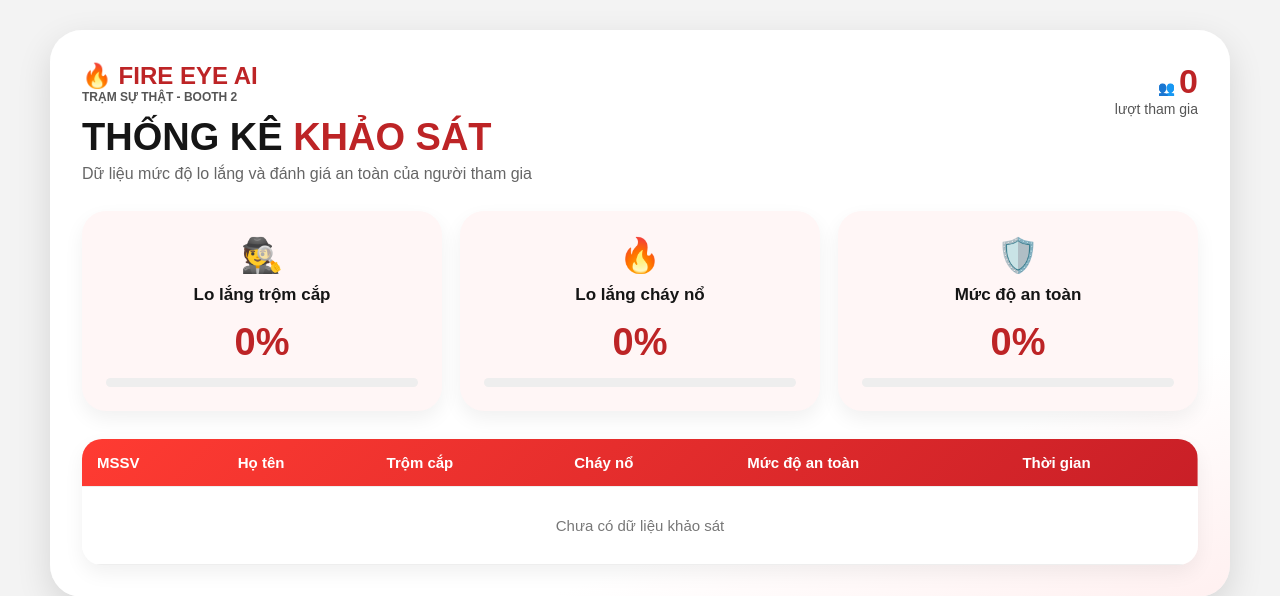
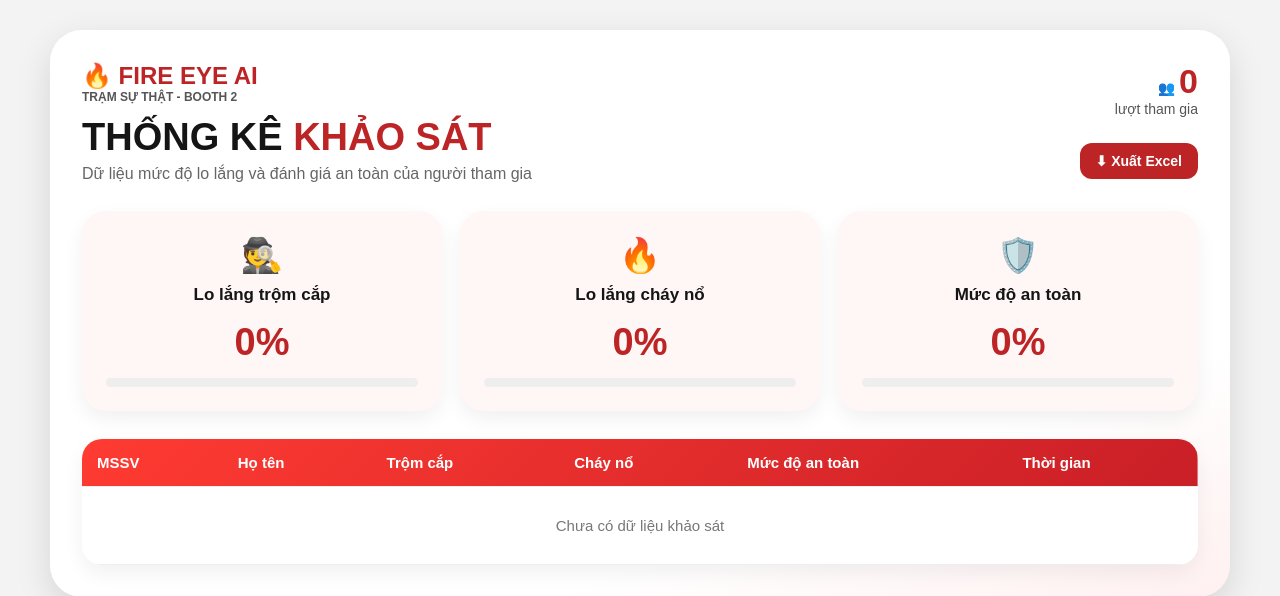
Before and after one commit to Khanhlqce/booth2-survey, a FastAPI app: page /admin in a window 1280 px wide. Shown: the top 596 px of the page. Run offline with FastAPI, Linux system fonts and the light colour scheme; data that the repository does not hold is empty; some libraries are stand-ins or nearby versions.

Commit message:
Add Excel export for survey results

```diff
--- a/main.py
+++ b/main.py
@@ -1,5 +1,5 @@
 from fastapi import FastAPI, Request, Form
-from fastapi.responses import HTMLResponse, RedirectResponse
+from fastapi.responses import HTMLResponse, RedirectResponse, StreamingResponse
 from fastapi.templating import Jinja2Templates
 from fastapi.staticfiles import StaticFiles
 import psycopg2
@@ -7,6 +7,8 @@ from psycopg2.extras import RealDictCursor
 from datetime import datetime, timedelta, timezone
 import os
 import re
+from openpyxl import Workbook
+from io import BytesIO
 
 app = FastAPI()
 app.mount("/static", StaticFiles(directory="static"), name="static")
@@ -222,3 +224,61 @@ def admin(request: Request):
             "students": students
         }
     )
+@app.get("/export-excel")
+def export_excel():
+    conn = get_conn()
+    cursor = conn.cursor()
+
+    cursor.execute("""
+    SELECT
+        student_id,
+        full_name,
+        theft_score,
+        fire_score,
+        camera_score,
+        created_at
+    FROM survey
+    ORDER BY id DESC
+    """)
+
+    students = cursor.fetchall()
+
+    cursor.close()
+    conn.close()
+
+    wb = Workbook()
+    ws = wb.active
+    ws.title = "Survey Results"
+
+    ws.append([
+        "MSSV",
+        "Họ tên",
+        "Lo lắng trộm cắp",
+        "Lo lắng cháy nổ",
+        "Mức độ an toàn",
+        "Thời gian khảo sát"
+    ])
+
+    for s in students:
+        ws.append([
+            s[0],
+            s[1],
+            f"{s[2] * 10}%",
+            f"{s[3] * 10}%",
+            f"{s[4] * 10}%",
+            s[5]
+        ])
+
+    file_stream = BytesIO()
+    wb.save(file_stream)
+    file_stream.seek(0)
+
+    filename = f"fireeye_survey_{now_vietnam().strftime('%Y%m%d_%H%M%S')}.xlsx"
+
+    return StreamingResponse(
+        file_stream,
+        media_type="application/vnd.openxmlformats-officedocument.spreadsheetml.sheet",
+        headers={
+            "Content-Disposition": f"attachment; filename={filename}"
+        }
+    )
--- a/requirements.txt
+++ b/requirements.txt
@@ -3,3 +3,4 @@ uvicorn
 jinja2
 python-multipart
 psycopg2-binary
+openpyxl
--- a/templates/admin.html
+++ b/templates/admin.html
@@ -7,6 +7,20 @@
 <style>
 *{ box-sizing:border-box; }
 
+.export-btn{
+    display:inline-block;
+    margin-top:10px;
+    padding:10px 16px;
+    background:#BD2426;
+    color:white;
+    text-decoration:none;
+    border-radius:12px;
+    font-weight:bold;
+}
+
+.export-btn:hover{
+    background:#9f1d20;
+}
 body{
     margin:0;
     font-family:Arial, sans-serif;
@@ -194,10 +208,12 @@ td.score{
             </div>
         </div>
 
-        <div class="total">
-            👥 <b>{{ total }}</b><br>
-            lượt tham gia
-        </div>
+      <div class="total">
+    👥 <b>{{ total }}</b><br>
+    lượt tham gia
+    <br><br>
+    <a href="/export-excel" class="export-btn">⬇ Xuất Excel</a>
+</div>
     </div>
 
     <div class="cards">
```
